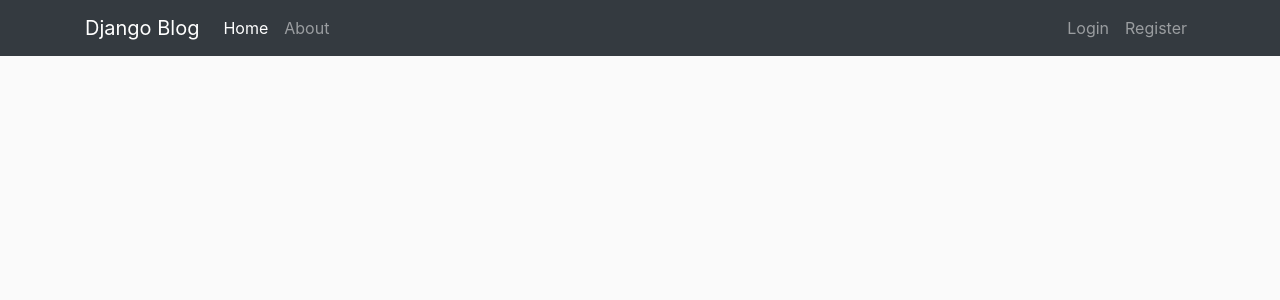
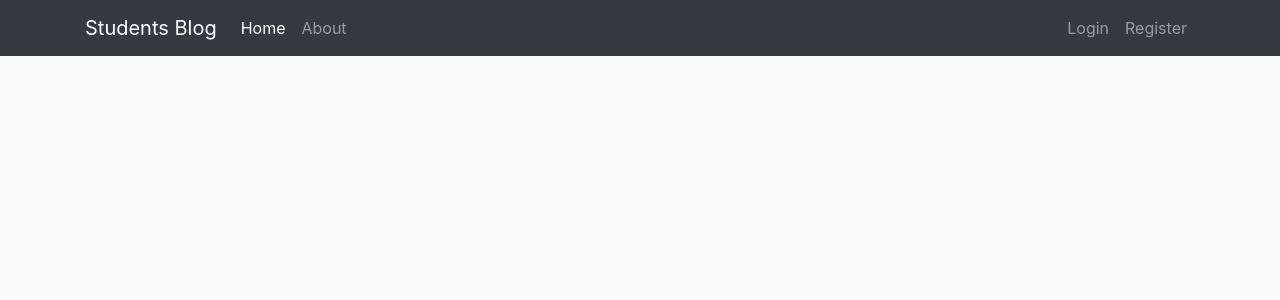
Before and after one commit to suhailmalik07/DJBlog, a Django app: page / in a window 1280 px wide. Shown: the top 300 px of the page. Run offline with Django 3.2, Linux system fonts and the light colour scheme; data that the repository does not hold is empty; some libraries are stand-ins or nearby versions.

Commit message:
Changed Blog name

```diff
--- a/blog/templates/blog/base.html
+++ b/blog/templates/blog/base.html
@@ -16,6 +16,8 @@
 
     <!-- Materialize Icons -->
     <link href="https://fonts.googleapis.com/icon?family=Material+Icons" rel="stylesheet">
+
+    <!-- Title -->
     {% if title %}
     <title>Students Blog - {{ title }}</title>
     {% else %}
@@ -28,7 +30,7 @@
     <header>
         <nav class="navbar navbar-dark bg-dark navbar-expand-lg fixed-top">
             <div class="container">
-                <a href="{% url 'blog-home' %}" class="navbar-brand">Django Blog</a>
+                <a href="{% url 'blog-home' %}" class="navbar-brand">Students Blog</a>
                 <button class="navbar-toggler" type="button" data-toggle="collapse" data-target="#myNavbar">
                     <span class="navbar-toggler-icon"></span>
                 </button>
```
